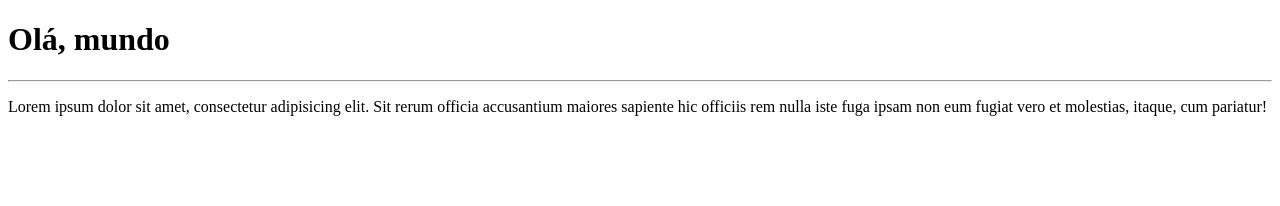
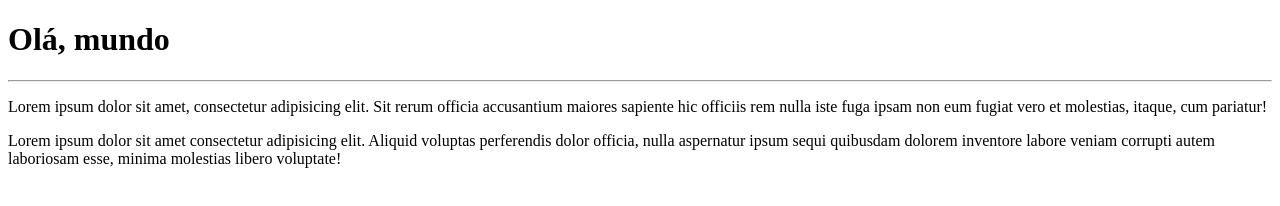
Before and after one commit to NacelioFilho/Repositorio-Nacelio, a plain HTML site: page Site-Exemplo/Index.html in a window 1280 px wide. Drawn offline with Linux system fonts and the light colour scheme.

Commit message:
adicionei um paragrafo

```diff
--- a/Site-Exemplo/Index.html
+++ b/Site-Exemplo/Index.html
@@ -9,6 +9,6 @@
     <h1>Olá, mundo</h1>
     <hr>
     <p>Lorem ipsum dolor sit amet, consectetur adipisicing elit. Sit rerum officia accusantium maiores sapiente hic officiis rem nulla iste fuga ipsam non eum fugiat vero et molestias, itaque, cum pariatur!</p>
-
+    <p>Lorem ipsum dolor sit amet consectetur adipisicing elit. Aliquid voluptas perferendis dolor officia, nulla aspernatur ipsum sequi quibusdam dolorem inventore labore veniam corrupti autem laboriosam esse, minima molestias libero voluptate!</p>
 </body>
 </html>
```
